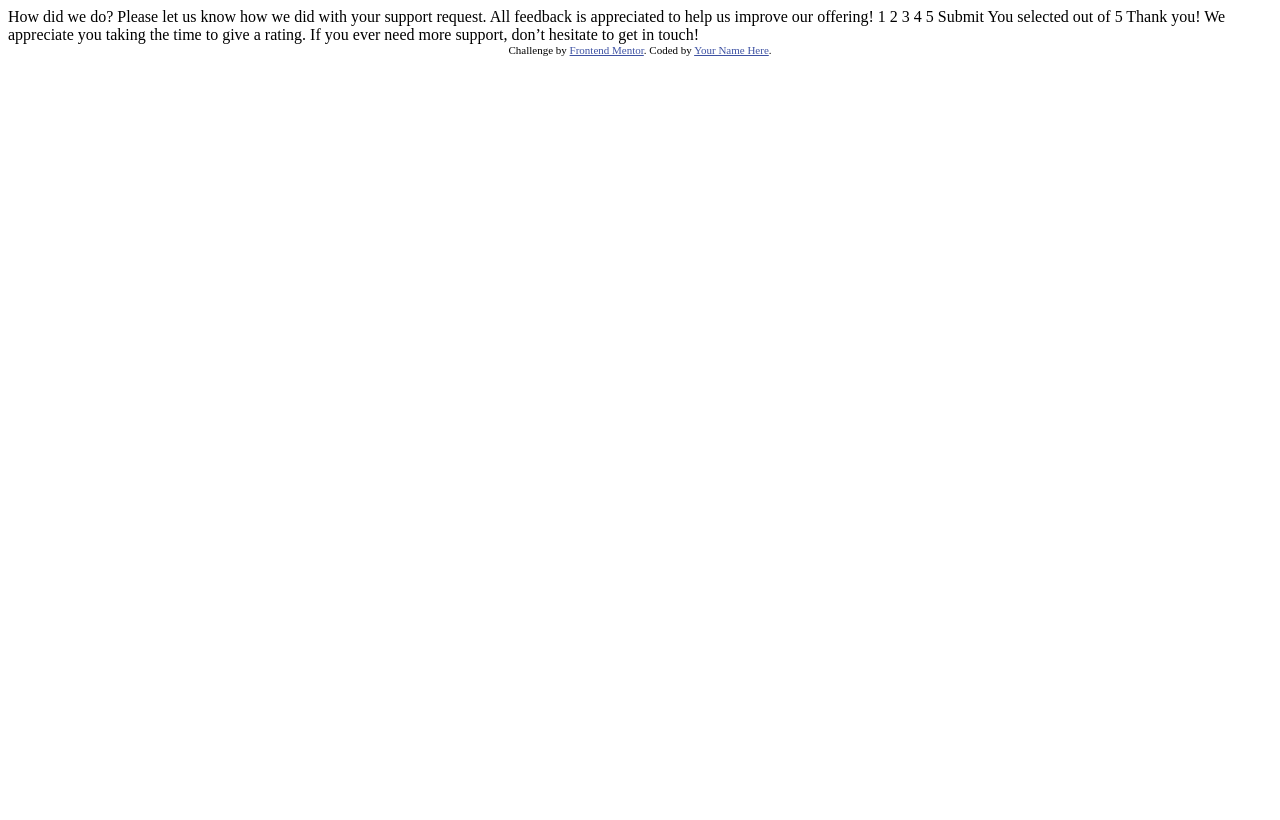
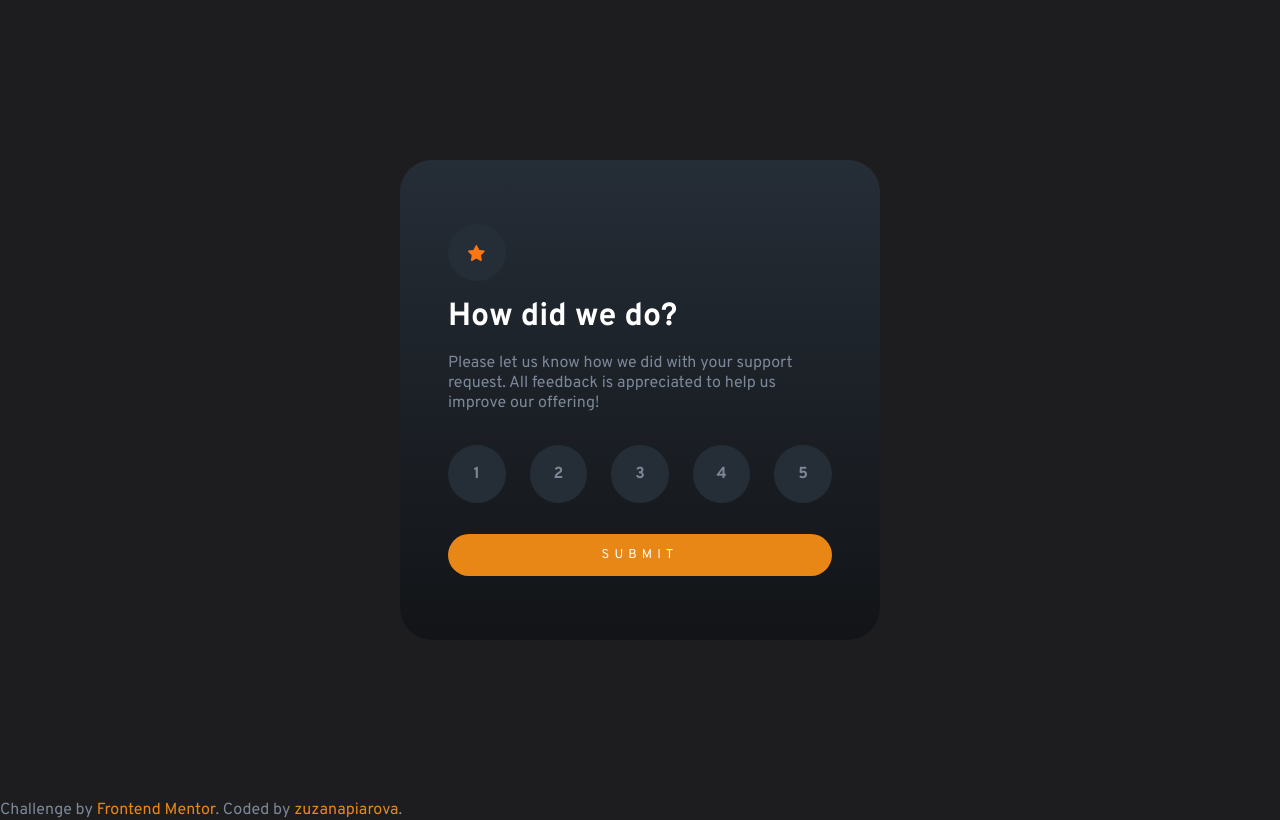
Before and after one commit to zuzanapiarova/7-rating-component, a plain HTML site: page index.html in a window 1280 px wide. Drawn offline with Linux system fonts and the light colour scheme.

Commit message:
finished HTML, CSS, and rating component JS

```diff
--- a/index.html
+++ b/index.html
@@ -3,47 +3,43 @@
 <head>
   <meta charset="UTF-8">
   <meta name="viewport" content="width=device-width, initial-scale=1.0"> <!-- displays site properly based on user's device -->
+  <link rel="stylesheet" href="./style.css">
+  <link rel="icon" type="image/png" sizes="32x32" href="./images/favicon-32x32.png">
+  <script src="./main.js" defer></script>
+  <title>Rating component</title>
+</head>
 
-  <link rel="icon" type="image/png" sizes="32x32" href="./images/favicon-32x32.png">
+<body>
+  <main>
 
-  <title>Frontend Mentor | Interactive rating component</title>
+    <div class="container" id="rate">
+      <div class="img-wrapper">
+        <img src="./images/icon-star.svg" alt="star" class="star">
+      </div>
+      <h1>How did we do?</h1>
+      <p>Please let us know how we did with your support request. All feedback is appreciated to help us improve our offering!</p>
+      <div class="ratings">
+        <p class="rating" id="1">1</p>
+        <p class="rating" id="2">2</p>
+        <p class="rating" id="3">3</p>
+        <p class="rating" id="4">4</p>
+        <p class="rating" id="5">5</p>
+      </div>
+      <button id="submit">Submit</button>
+    </div>
 
-  <!-- Feel free to remove these styles or customise in your own stylesheet 👍 -->
-  <style>
-    .attribution { font-size: 11px; text-align: center; }
-    .attribution a { color: hsl(228, 45%, 44%); }
-  </style>
-</head>
-<body>
+    <div class="container" id="thank">
+      <img class='thank-img' src="./images/illustration-thank-you.svg" alt="phone with receipt illustration">
+      <p class='your-rating'> You selected <span class='orange' id='chosenRating'>4</span> out of 5</p>
+      <h1>Thank you!</h1>
+      <p class="thank-para">We appreciate you taking the time to give a rating. If you ever need more support,
+      don’t hesitate to get in touch!</p>
+    </div>
 
-  <!-- Rating state start -->
-
-  How did we do?
-
-  Please let us know how we did with your support request. All feedback is appreciated
-  to help us improve our offering!
-
-  1 2 3 4 5
-
-  Submit
-
-  <!-- Rating state end -->
-
-  <!-- Thank you state start -->
-
-  You selected <!-- Add rating here --> out of 5
-
-  Thank you!
-
-  We appreciate you taking the time to give a rating. If you ever need more support,
-  don’t hesitate to get in touch!
-
-  <!-- Thank you state end -->
-
-
-  <div class="attribution">
-    Challenge by <a href="https://www.frontendmentor.io?ref=challenge" target="_blank">Frontend Mentor</a>.
-    Coded by <a href="#">Your Name Here</a>.
-  </div>
+  </main>
 </body>
+<footer class="attribution">
+  Challenge by <a class='orange' href="https://www.frontendmentor.io?ref=challenge" target="_blank">Frontend Mentor</a>.
+  Coded by <a class='orange' href="https://github.com/zuzanapiarova" target="_blank">zuzanapiarova</a>.
+</footer>
 </html>
--- /dev/null
+++ b/main.js
@@ -0,0 +1,39 @@
+
+const stars = document.querySelectorAll('.rating'); // uerySelectorALL first scans entire element and then indexes the first found and so on, behavior is identical to querySelector but this one finds element indexes it and goes onto other elements - queryselector is more efficient
+
+
+//we want to loop through the stars and get the star element and its index
+stars.forEach((currentStar, currentIndex) => {   //currentStar, currentIndex are chosen names - for each STAR in stars, for each INDEX of star in stars
+
+    //  logic for elements before our selected element to be highlighted
+    currentStar.addEventListener('mouseover', () => {
+        stars.forEach((previousStar, previousStarIndex) => {
+            if(previousStarIndex <= currentIndex) {
+            previousStar.classList.add('highlighted')
+            }
+        });
+    })
+
+    currentStar.addEventListener('mouseout', () => {
+        stars.forEach((previousStar) => {
+            if(previousStar.classList.contains('highlighted')) {
+            previousStar.classList.remove('highlighted')
+            }
+        });
+    })
+
+    currentStar.addEventListener('click', () => {
+        console.log(`star with index of ${currentIndex+1} was clicked`);
+        stars.forEach((previousStar, previousStarIndex) => {
+            if(previousStarIndex <= currentIndex)
+            {previousStar.classList.add('chosen')}
+        })
+
+        stars.forEach((followingStar, followingStarIndex) => {
+            if(followingStarIndex > currentIndex && followingStar.classList.contains('chosen'))
+            {followingStar.classList.remove('chosen')}
+        })
+
+    });
+
+})
--- /dev/null
+++ b/style.css
@@ -0,0 +1,166 @@
+@import url('https://fonts.googleapis.com/css2?family=Overpass:wght@400;700&display=swap');
+
+*{
+    margin: 0;
+    box-sizing: border-box;
+    padding: 0;
+    color: hsl(216, 12%, 54%);
+    font-family: 'Overpass', sans-serif;
+}
+
+body{
+    background-color: rgb(29, 29, 32);
+}
+
+main{
+    min-height: 100vh;
+    display: flex;
+    justify-content: center;
+    align-items: center;
+    position: relative;
+}
+
+.container{
+    background: linear-gradient(hsl(213, 19%, 18%), hsl(216, 12%, 8%));
+    border-radius: 2em;
+    height: 30rem;
+    width: 30rem;
+    padding: 3em;
+    display: flex;
+    flex-direction: column;
+    justify-content: space-evenly;
+}
+
+
+/*   RATING COMPONENT   */
+
+.star{
+    margin: 1em;
+}
+
+.img-wrapper{
+    border-radius: 50%;
+    background-color: hsl(213, 19%, 18%);
+    width: 15%;
+    display: flex;
+    justify-content: center;
+    align-items: center;
+}
+
+.img-wrapper::after{
+    content:'';
+    display:block;
+    padding-bottom: 100%;
+}
+
+
+h1{
+    color: white;
+    font-size: 2em;
+}
+
+.ratings{
+    display: flex;
+    flex-direction: row;
+    justify-content: space-between;
+    width: 100%;
+
+}
+
+.rating{
+    background-color: hsl(213, 19%, 18%);
+    border-radius: 50%;
+    width: 15%;
+    display: flex;
+    justify-content: center;
+    align-items: center;
+    margin: 1em 0;
+    font-size: 1em;
+    font-weight: 700;
+    cursor: pointer;
+}
+
+.rating::after{
+    content: '';
+    display: block;
+    padding-bottom: 100%;
+}
+
+.rating:hover{
+    color:white;
+    background-color: hsl(217, 12%, 63%);
+}
+
+/*   class .highlighted is added by JS for every star previous of star we hover over   */
+.rating.highlighted{
+    color:white;
+    background-color: hsl(217, 12%, 63%);
+}
+
+.rating.chosen{
+    color:white;
+    background-color: hsl(217, 12%, 63%);
+}
+
+
+.rating:active{
+    background-color: orange;
+    transition: 3ms all ease-in-out;
+}
+
+#submit{
+    width: 100%;
+    padding: 1em;
+    letter-spacing: 0.4em;
+    font-size: 0.8em;
+    border-radius: 0.5em;
+    cursor: pointer;
+    background-color: hsl(0, 0%, 100%);
+    border-radius: 2em;
+    background-color: rgb(233, 135, 22);
+    color:hsl(0, 0%, 100%);
+    text-transform: uppercase;
+    border: unset;      /*  remove default styling of the button as border, shadow, transform  */
+    transform: unset;
+
+}
+
+#submit:hover{
+    color: orange;
+    background-color: hsl(0, 0%, 100%);
+    transition: all 3ms ease-in;
+}
+
+#submit:active{
+    background-color: hsl(0, 0%, 86%);
+
+}
+
+
+/*   THANK YOU COMPONENT   */
+
+#thank{
+    position: absolute;
+    align-items: center;
+    visibility: hidden;
+}
+
+.thank-img{
+    width: 50%;
+}
+
+.your-rating{
+    padding:  0.6em 2em;
+    font-size: 0.9em;
+    color: rgb(233, 135, 22);
+    background-color: hsl(213, 19%, 18%);
+    border-radius: 2em;
+}
+
+.orange{
+    color: rgb(233, 135, 22);
+}
+
+a{
+    text-decoration: none;
+}
```
Also changed, not shown: 4 other files.
